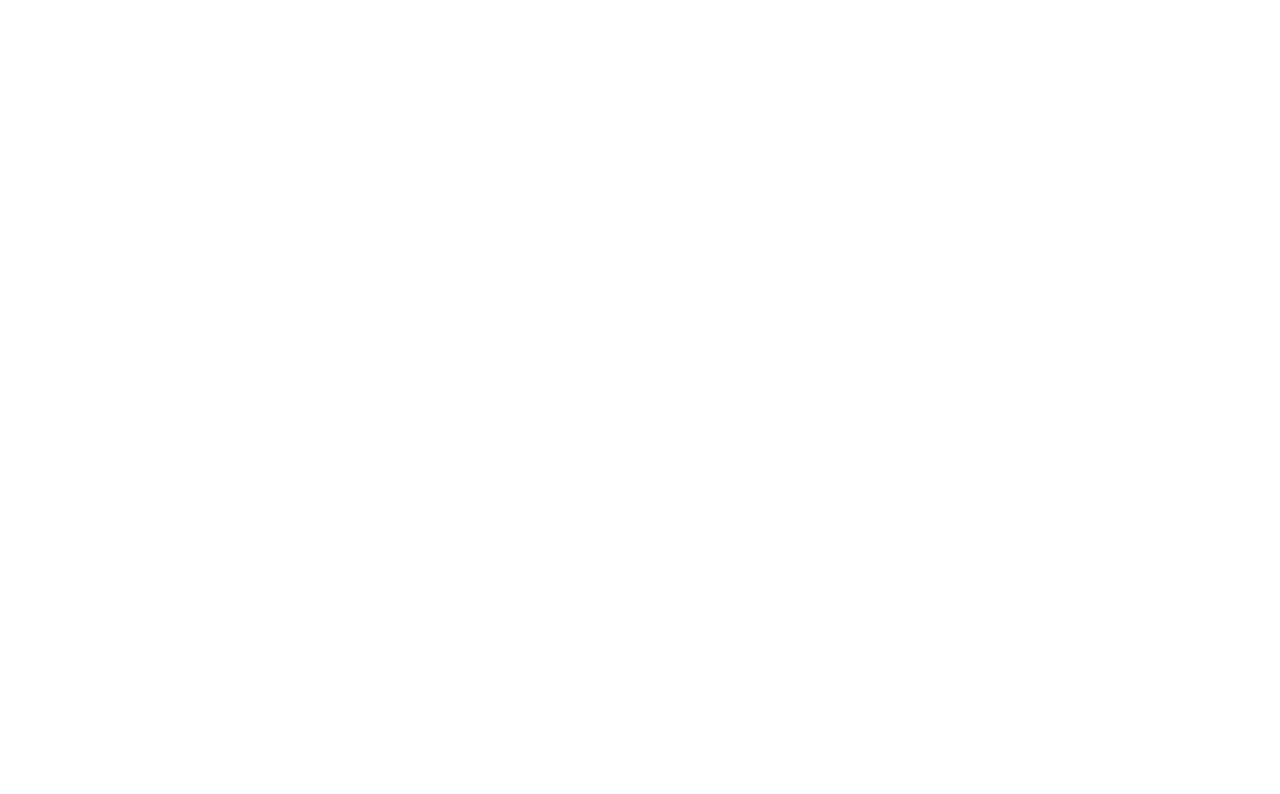
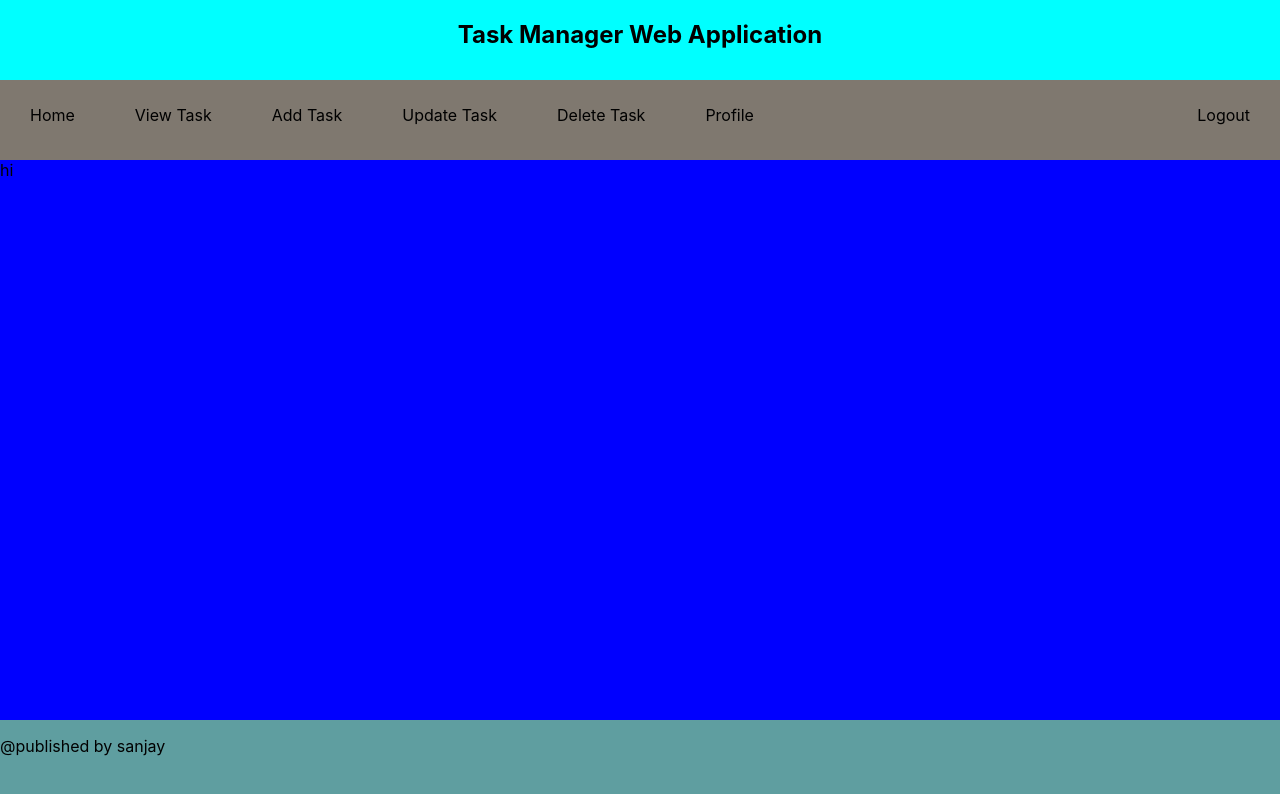
Before and after one commit to Sanjay4748/Task_Manager, a React (Create React App) app in the folder Frontend/taskmanager/: page /alltasks in a window 1280 px wide. Before the commit this address had no page. Shown: the top 794 px of the page. Built offline with nearby package versions, Linux system fonts and the light colour scheme.

Commit message:
updated tasks components

```diff
--- a/Frontend/taskmanager/src/App.js
+++ b/Frontend/taskmanager/src/App.js
@@ -7,6 +7,7 @@
 import HomePage from "./HomeComponent/HomePage";
 import ProfilePage from "./HomeComponent/ProfilePage";
 import ChangePassword from "./HomeComponent/ChangePassword";
+import Viewtasks from "./TasksComponent/ViewTasks";
 
 function App() {
   return(
@@ -18,6 +19,8 @@
       <Route path="/home" element={<Layout child={<HomePage/>}/>}/>
       <Route path="/profile" element={<Layout child = {<ProfilePage/>} />}  />
       <Route path="/changepassword" element={<Layout child={<ChangePassword/>} />} />
+      <Route path="/alltasks" element={<Layout child={<Viewtasks/>}/>}/>
+
     </Routes>
     </BrowserRouter>
   );
--- a/Frontend/taskmanager/src/LayoutComponent/Navbar.js
+++ b/Frontend/taskmanager/src/LayoutComponent/Navbar.js
@@ -12,16 +12,16 @@
             <Link to='/home'>
                 Home
             </Link>
-            <Link to='/home' >
+            <Link to='/alltasks' >
                 View Task
             </Link>
-            <Link to='/home' >
+            <Link to='/addtask' >
                 Add Task
             </Link>
-            <Link to='/home ' >
+            <Link to='/updatetask' >
                 Update Task
             </Link>
-            <Link to='/home' >
+            <Link to='/deletetask' >
                 Delete Task
             </Link>
             <Link to='/profile' >
--- a/Frontend/taskmanager/src/TasksComponent/ViewTasks.js
+++ b/Frontend/taskmanager/src/TasksComponent/ViewTasks.js
@@ -0,0 +1,9 @@
+function Viewtasks(){
+    return(
+        <div>
+            hi
+        </div>
+    );
+}
+
+export default Viewtasks
```
Also changed, not shown: Frontend/taskmanager/src/TasksComponent/AddTasks.js (added, +7 -0 lines), Frontend/taskmanager/src/TasksComponent/DeleteTasks.js (added, +7 -0 lines), Frontend/taskmanager/src/TasksComponent/UpdateTasks.js (added, +7 -0 lines).
